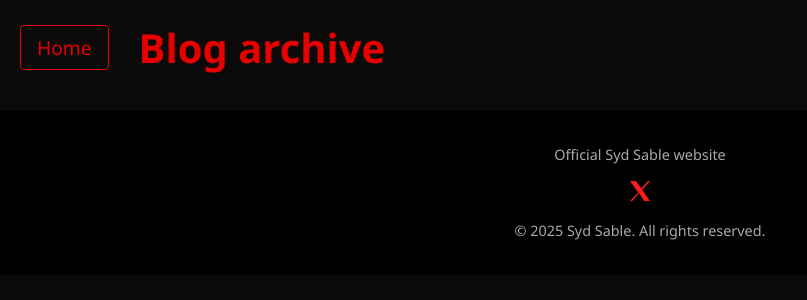
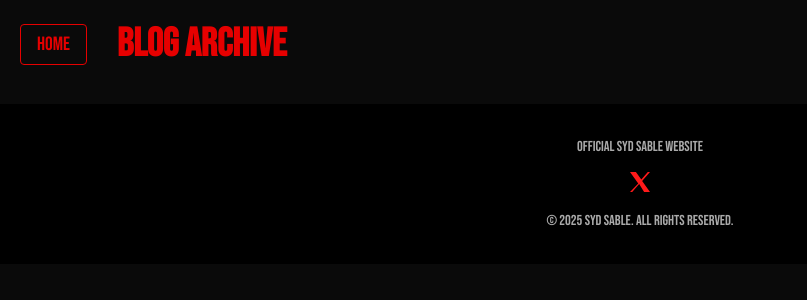
Before and after one commit to zoroastrianfiregod/sydsable, a Jekyll site: the page built from _pages/archive.md, in a window 1280 px wide. Shown: the top 300 px of the page, without its empty margins (0-807 px from the left). Built offline with Jekyll 4.4.1, drawn with Linux system fonts in a browser that asks for light colours.

Commit message:
Update style.css

```diff
--- a/assets/style.css
+++ b/assets/style.css
@@ -2,11 +2,11 @@
 body {
   margin: 0;
   padding: 0;
-  font-family: "Segoe UI", sans-serif;
+  font-family: "Bebas Neue", sans-serif;
+  font-weight: 400;
   background-color: #0a0a0a;
   color: #eee;
 }
-
 /* Header Section */
 /* Header Section for Pages */
 .page-header {
```
